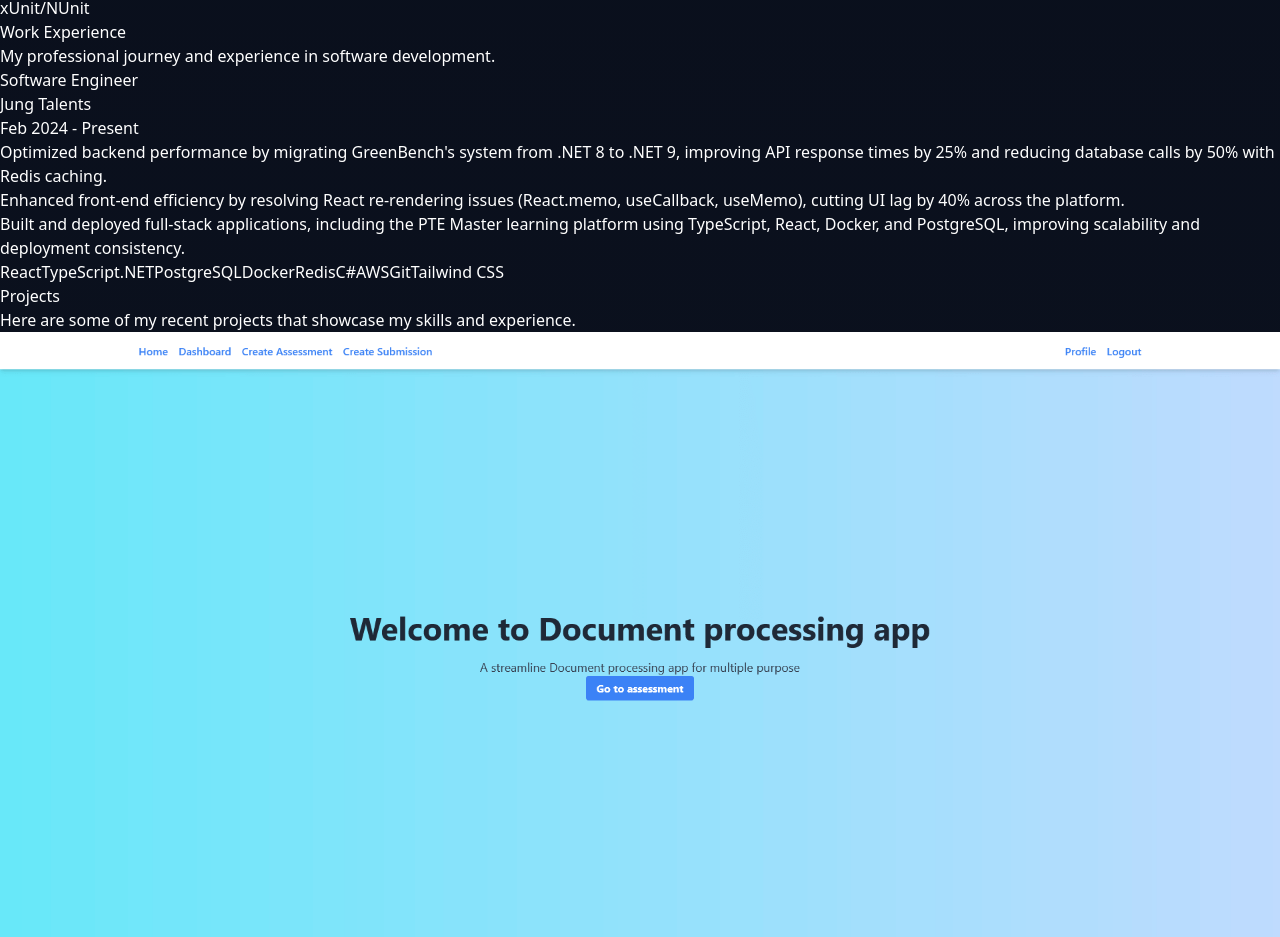
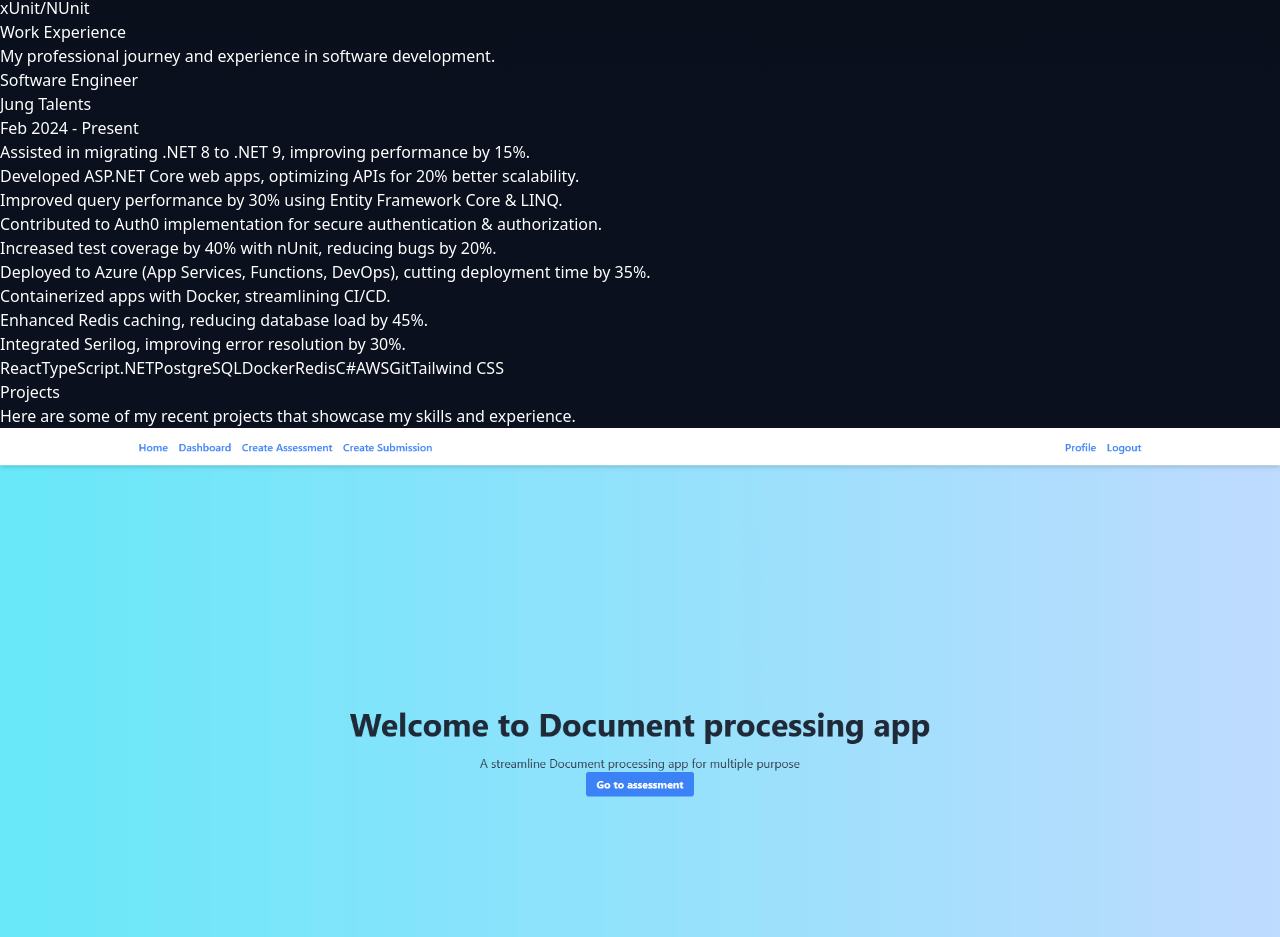
Before and after one commit to ctru0009/portfolio, a React (Vite) app: page / in a window 1280 px wide. Shown: the part 3536-4473 px from the top of the page. Built offline with nearby package versions, Linux system fonts and the light colour scheme.

Commit message:
Update work experience details for accuracy and enhance responsibility descriptions for clarity

```diff
--- a/src/data/data.ts
+++ b/src/data/data.ts
@@ -67,7 +67,7 @@ const HeroData = {
   linkedin: "https://www.linkedin.com/in/congchuongtruong/",
   github: "https://github.com/ctru0009",
   resume:
-    "https://drive.google.com/file/d/1MEt0dJyai3xAXE5YcUtbwKkxIdVD3G3r/view",
+    "https://drive.google.com/file/d/14U5QnxlfFrwenR9UGe6lAnVkI-g9Q7qC/view",
 };
 
 const AboutData = {
@@ -97,9 +97,15 @@ const WorkData: WorkInterface[] = [
     company: "Jung Talents",
     period: "Feb 2024 - Present",
     responsibilities: [
-      "Optimized backend performance by migrating GreenBench's system from .NET 8 to .NET 9, improving API response times by 25% and reducing database calls by 50% with Redis caching.",
-      "Enhanced front-end efficiency by resolving React re-rendering issues (React.memo, useCallback, useMemo), cutting UI lag by 40% across the platform.",
-      "Built and deployed full-stack applications, including the PTE Master learning platform using TypeScript, React, Docker, and PostgreSQL, improving scalability and deployment consistency.",
+      "Assisted in migrating .NET 8 to .NET 9, improving performance by 15%.",
+      "Developed ASP.NET Core web apps, optimizing APIs for 20% better scalability.",
+      "Improved query performance by 30% using Entity Framework Core & LINQ.",
+      "Contributed to Auth0 implementation for secure authentication & authorization.",
+      "Increased test coverage by 40% with nUnit, reducing bugs by 20%.",
+      "Deployed to Azure (App Services, Functions, DevOps), cutting deployment time by 35%.",
+      "Containerized apps with Docker, streamlining CI/CD.",
+      "Enhanced Redis caching, reducing database load by 45%.",
+      "Integrated Serilog, improving error resolution by 30%.",
     ],
     technologies: [
       "React",
```
